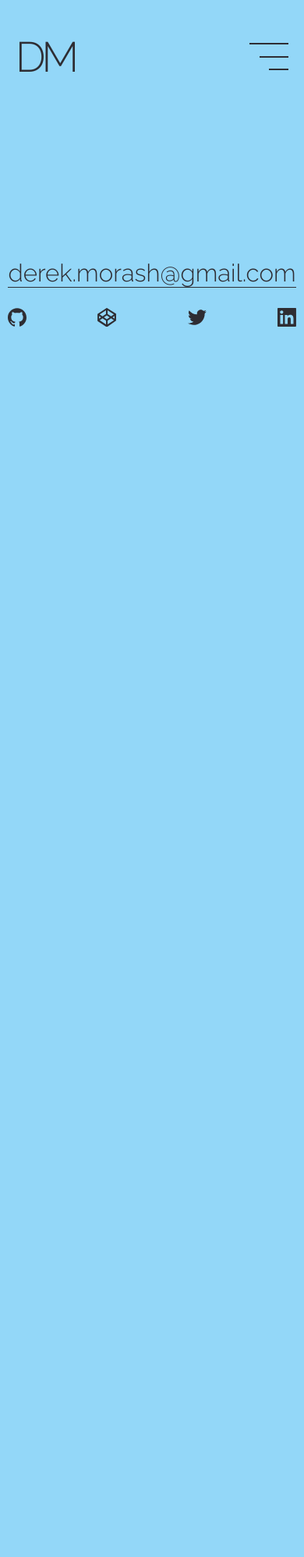
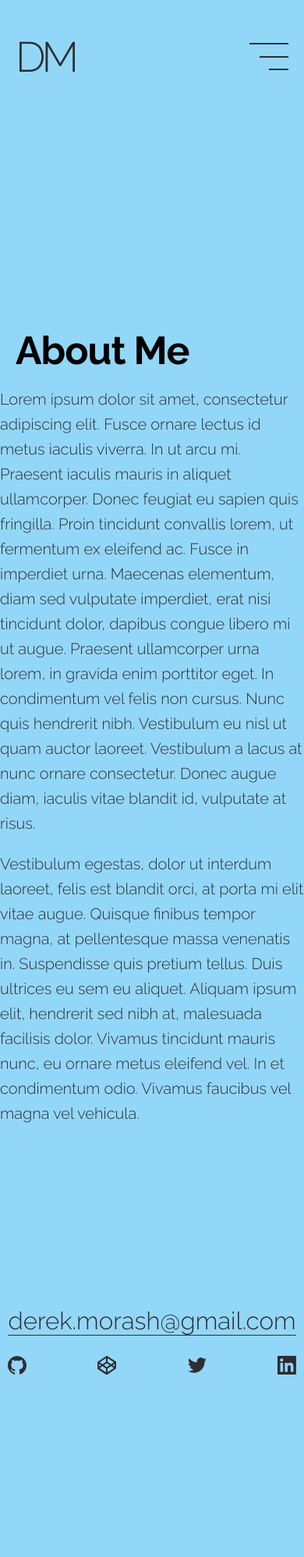
Before and after one commit to derekmorash/New-Portfolio, a Jekyll site: the page built from about/index.html, in a window 390 px wide. Shown: the whole page at 78% size. Built offline with Jekyll 4.4.1, drawn with Linux system fonts in a browser that asks for light colours; nearby versions of some CDN libraries; before the commit the page ends 900 px from its top, so only the background shows below that.

```diff
--- /dev/null
+++ b/_includes/aboutme-about.html
@@ -0,0 +1,13 @@
+<section id="about" class="about">
+
+  <div class="about--title">
+    <div class="about--title-name">
+      <h1>About Me</h1>
+    </div>
+
+    <!-- <div class="about--title-blurb">
+      <p></p>
+    </div> -->
+  </div>
+
+</section>
--- /dev/null
+++ b/_includes/aboutme-me.html
@@ -0,0 +1,5 @@
+<section class="about--me">
+  <p>Lorem ipsum dolor sit amet, consectetur adipiscing elit. Fusce ornare lectus id metus iaculis viverra. In ut arcu mi. Praesent iaculis mauris in aliquet ullamcorper. Donec feugiat eu sapien quis fringilla. Proin tincidunt convallis lorem, ut fermentum ex eleifend ac. Fusce in imperdiet urna. Maecenas elementum, diam sed vulputate imperdiet, erat nisi tincidunt dolor, dapibus congue libero mi ut augue. Praesent ullamcorper urna lorem, in gravida enim porttitor eget. In condimentum vel felis non cursus. Nunc quis hendrerit nibh. Vestibulum eu nisl ut quam auctor laoreet. Vestibulum a lacus at nunc ornare consectetur. Donec augue diam, iaculis vitae blandit id, vulputate at risus.</p>
+
+  <p>Vestibulum egestas, dolor ut interdum laoreet, felis est blandit orci, at porta mi elit vitae augue. Quisque finibus tempor magna, at pellentesque massa venenatis in. Suspendisse quis pretium tellus. Duis ultrices eu sem eu aliquet. Aliquam ipsum elit, hendrerit sed nibh at, malesuada facilisis dolor. Vivamus tincidunt mauris nunc, eu ornare metus eleifend vel. In et condimentum odio. Vivamus faucibus vel magna vel vehicula.</p>
+</section>
--- a/about/index.html
+++ b/about/index.html
@@ -4,4 +4,6 @@
 ---
 
 {% include header.html %}
+{% include aboutme-about.html %}
+{% include aboutme-me.html %}
 {% include footer.html %}
--- a/assets/css/3-layouts/_header.sass
+++ b/assets/css/3-layouts/_header.sass
@@ -45,10 +45,10 @@
       margin: 0 40px 0 2.35765%
 
     @media screen and(max-width: $break-medium)
-      margin: 0 20px 0 2.35765%
+      margin: 0
 
-    @media screen and(max-width: $break-small)
-      margin: 0 20px 0 2.35765%
+    // @media screen and(max-width: $break-small)
+    //   margin: 0 20px 0 2.35765%
 
     svg
       display: none
--- a/assets/css/main.css
+++ b/assets/css/main.css
@@ -821,10 +821,7 @@
         margin: 0 40px 0 2.35765%; } }
     @media screen and (max-width: 768px) {
       header nav {
-        margin: 0 20px 0 2.35765%; } }
-    @media screen and (max-width: 540px) {
-      header nav {
-        margin: 0 20px 0 2.35765%; } }
+        margin: 0; } }
     header nav svg {
       display: none;
       position: absolute;
@@ -1138,6 +1135,13 @@
 
 body.about-me {
   background-color: #93d7f8; }
+  @media screen and (max-width: 768px) {
+    body.about-me nav {
+      background-color: #93d7f8; } }
+
+.about--me {
+  max-width: 768px;
+  margin: 0 auto; }
 
 .work {
   max-width: 1600px;
```
Also changed, not shown: assets/css/1-base/_vars.sass (+17 -15 lines), assets/css/3-layouts/about-page.sass (+9 -1 lines).
